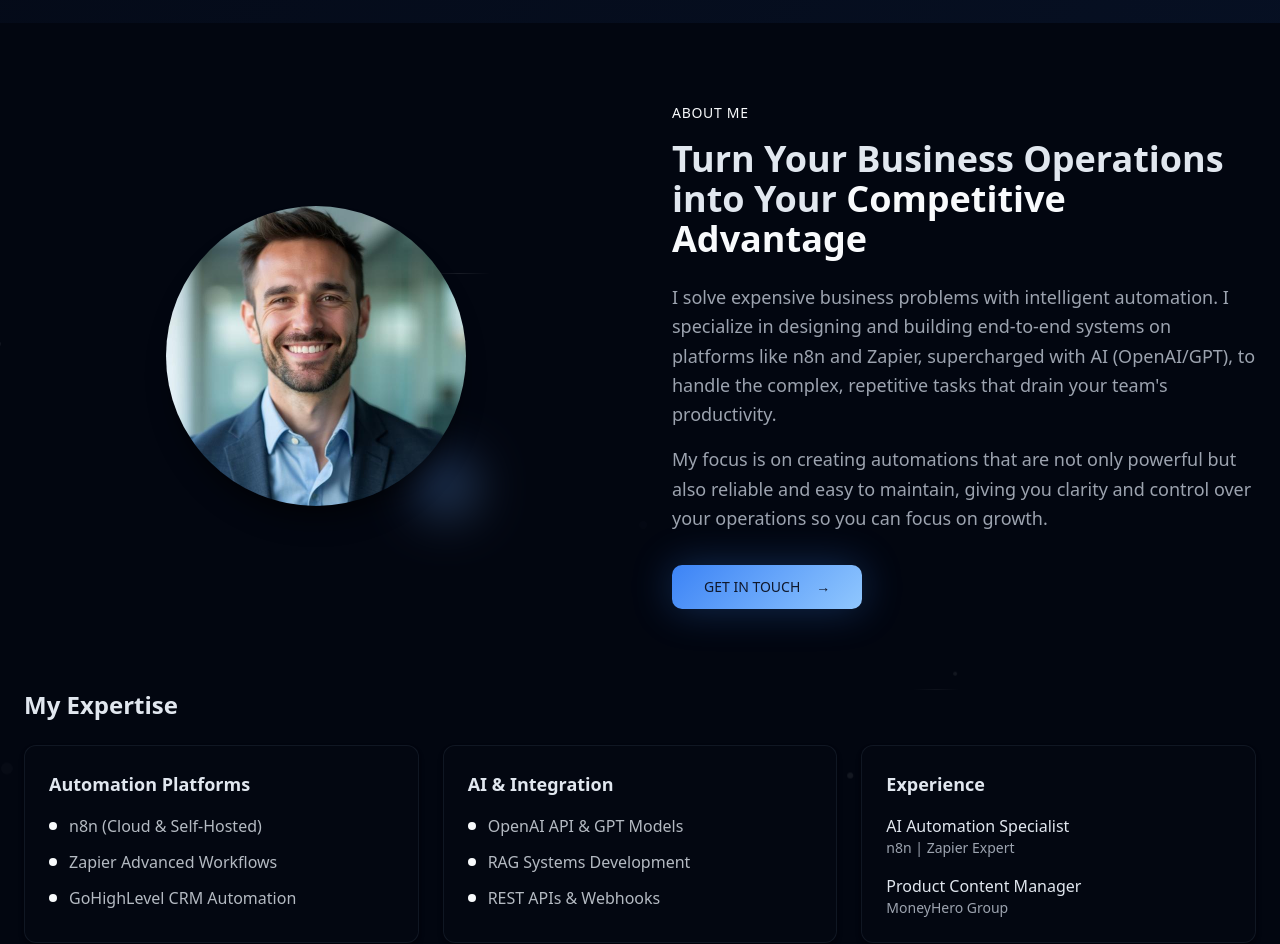
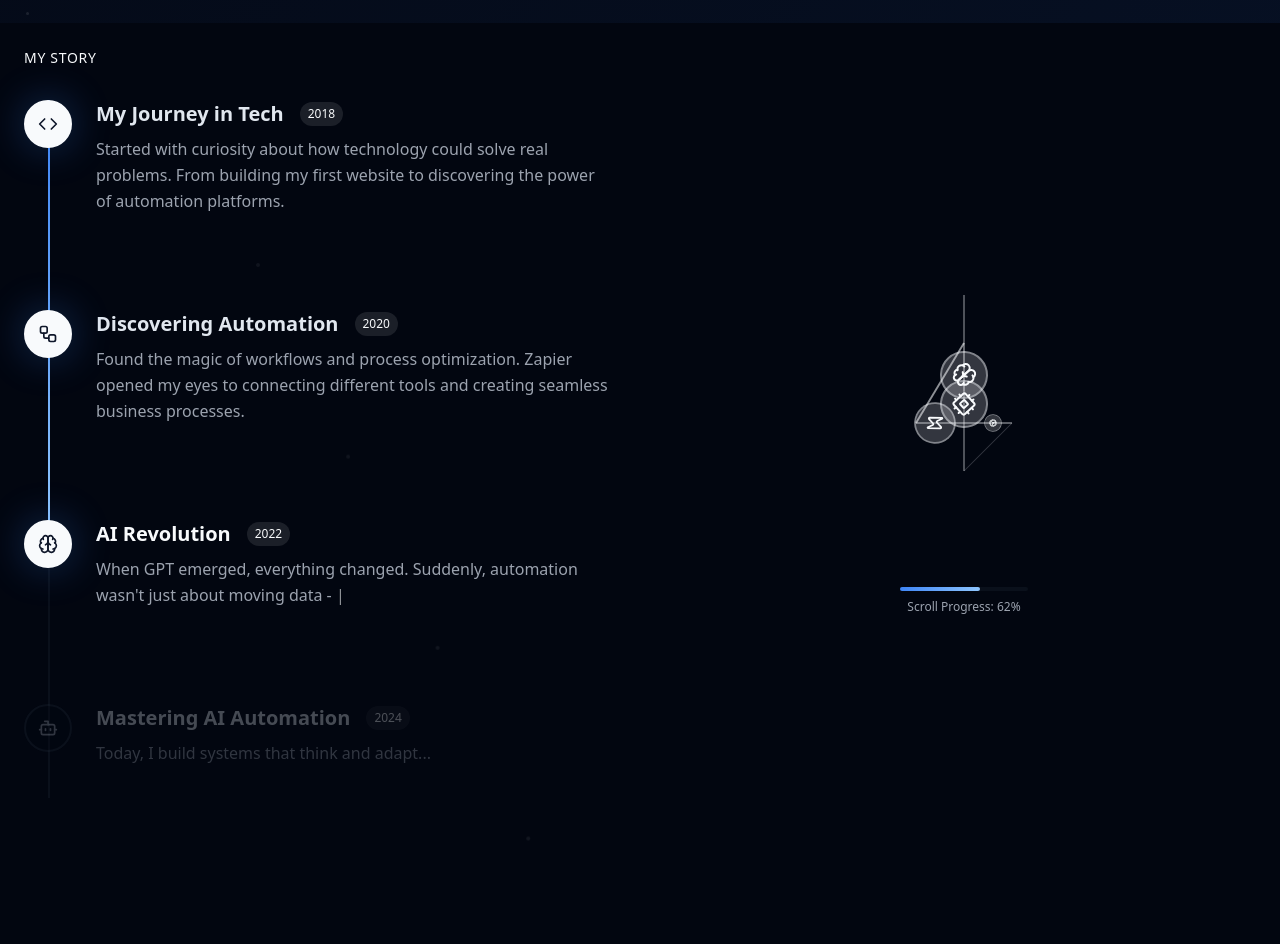
Before and after one commit to Erihaven/james-flows, a React (Vite) app: page / in a window 1280 px wide. Shown: the part 998-1942 px from the top of the page. Built offline with nearby package versions, Linux system fonts and the light colour scheme.

Commit message:
Add scrollytelling to About Me

```diff
--- a/src/components/About.tsx
+++ b/src/components/About.tsx
@@ -1,122 +1,356 @@
 import profileImage from "@/assets/profile-photo.jpg";
 import { Button } from "@/components/ui/button";
+import { useEffect, useState, useRef } from "react";
+import {
+  Cpu,
+  Bot,
+  Zap,
+  Cog,
+  Brain,
+  Workflow,
+  Code,
+  Lightbulb,
+  Target,
+  Rocket
+} from "lucide-react";
 
 const About = () => {
+  const [scrollProgress, setScrollProgress] = useState(0);
+  const [currentStage, setCurrentStage] = useState(0);
+  const [typewriterTexts, setTypewriterTexts] = useState({
+    stage1: '',
+    stage2: '',
+    stage3: '',
+    stage4: ''
+  });
+  const sectionRef = useRef<HTMLElement>(null);
+
+  const stories = [
+    {
+      title: "My Journey in Tech",
+      text: "Started with curiosity about how technology could solve real problems...",
+      fullText: "Started with curiosity about how technology could solve real problems. From building my first website to discovering the power of automation platforms.",
+      year: "2018",
+      icon: Code
+    },
+    {
+      title: "Discovering Automation",
+      text: "Found the magic of workflows and process optimization...",
+      fullText: "Found the magic of workflows and process optimization. Zapier opened my eyes to connecting different tools and creating seamless business processes.",
+      year: "2020",
+      icon: Workflow
+    },
+    {
+      title: "AI Revolution",
+      text: "When GPT emerged, everything changed...",
+      fullText: "When GPT emerged, everything changed. Suddenly, automation wasn't just about moving data - it was about intelligent decision-making and understanding context.",
+      year: "2022",
+      icon: Brain
+    },
+    {
+      title: "Mastering AI Automation",
+      text: "Today, I build systems that think and adapt...",
+      fullText: "Today, I build systems that think and adapt. Combining n8n, Zapier, and AI to create automation that doesn't just work - it evolves with your business.",
+      year: "2024",
+      icon: Bot
+    }
+  ];
+
+  const robotParts = [
+    { icon: Cpu, position: { x: 50, y: 40 }, delay: 0 },
+    { icon: Brain, position: { x: 50, y: 25 }, delay: 0.5 },
+    { icon: Zap, position: { x: 35, y: 50 }, delay: 1 },
+    { icon: Cog, position: { x: 65, y: 50 }, delay: 1.5 },
+    { icon: Target, position: { x: 50, y: 65 }, delay: 2 },
+    { icon: Rocket, position: { x: 50, y: 10 }, delay: 2.5 }
+  ];
+
+  const typewriterEffect = (text: string, speed: number = 50) => {
+    return new Promise<void>((resolve) => {
+      let i = 0;
+      const timer = setInterval(() => {
+        if (i < text.length) {
+          i++;
+        } else {
+          clearInterval(timer);
+          resolve();
+        }
+      }, speed);
+    });
+  };
+
+  useEffect(() => {
+    const handleScroll = () => {
+      if (!sectionRef.current) return;
+
+      const rect = sectionRef.current.getBoundingClientRect();
+      const sectionHeight = rect.height;
+      const windowHeight = window.innerHeight;
+
+      // Calculate progress based on how much of the section is visible
+      const progress = Math.max(0, Math.min(1,
+        (windowHeight - rect.top) / (sectionHeight + windowHeight)
+      ));
+
+      setScrollProgress(progress);
+
+      // Determine current stage based on progress
+      const stageIndex = Math.floor(progress * stories.length);
+      const clampedStage = Math.max(0, Math.min(stories.length - 1, stageIndex));
+
+      if (clampedStage !== currentStage) {
+        setCurrentStage(clampedStage);
+      }
+    };
+
+    window.addEventListener('scroll', handleScroll);
+    handleScroll(); // Initial call
+
+    return () => window.removeEventListener('scroll', handleScroll);
+  }, [currentStage, stories.length]);
+
+  // Typewriter effect for current stage
+  useEffect(() => {
+    if (currentStage >= 0 && currentStage < stories.length) {
+      const story = stories[currentStage];
+      const stageKey = `stage${currentStage + 1}` as keyof typeof typewriterTexts;
+
+      // Reset text and start typewriter
+      setTypewriterTexts(prev => ({ ...prev, [stageKey]: '' }));
+
+      let i = 0;
+      const timer = setInterval(() => {
+        if (i <= story.fullText.length) {
+          setTypewriterTexts(prev => ({
+            ...prev,
+            [stageKey]: story.fullText.slice(0, i)
+          }));
+          i++;
+        } else {
+          clearInterval(timer);
+        }
+      }, 30);
+
+      return () => clearInterval(timer);
+    }
+  }, [currentStage]);
+
   return (
-    <section id="about" className="py-20 bg-background/50 relative overflow-hidden">
-      {/* Animated Background Elements */}
+    <section
+      ref={sectionRef}
+      id="about"
+      className="min-h-[300vh] bg-background/50 relative overflow-hidden"
+    >
+      {/* Animated Background */}
       <div className="absolute inset-0 overflow-hidden pointer-events-none">
-        {/* Floating particles */}
-        <div className="absolute top-1/4 left-1/4 w-2 h-2 bg-primary/30 rounded-full animate-float-particles"></div>
-        <div className="absolute top-1/3 right-1/5 w-1 h-1 bg-primary/20 rounded-full animate-float-particles-slow"></div>
-        <div className="absolute bottom-1/4 left-1/5 w-3 h-3 bg-primary/15 rounded-full animate-float-particles-reverse"></div>
-        <div className="absolute top-3/4 right-1/3 w-1.5 h-1.5 bg-primary/25 rounded-full animate-float-particles"></div>
-        <div className="absolute top-1/2 left-1/2 w-2 h-2 bg-primary/10 rounded-full animate-float-particles-gentle"></div>
-        <div className="absolute bottom-1/3 right-1/4 w-1 h-1 bg-primary/20 rounded-full animate-float-particles-slow"></div>
+        {/* Floating particles with scroll parallax */}
+        {Array.from({ length: 12 }, (_, i) => (
+          <div
+            key={i}
+            className="absolute w-1 h-1 bg-primary/20 rounded-full animate-float-particles"
+            style={{
+              left: `${20 + (i * 7)}%`,
+              top: `${10 + (i * 8)}%`,
+              transform: `translateY(${scrollProgress * -100}px)`,
+              animationDelay: `${i * 0.3}s`,
+            }}
+          />
+        ))}
+      </div>
 
-        {/* Subtle connecting lines */}
-        <div className="absolute top-1/4 left-1/3 w-16 h-px bg-gradient-to-r from-transparent via-primary/20 to-transparent animate-pulse-line"></div>
-        <div className="absolute bottom-1/3 right-1/4 w-12 h-px bg-gradient-to-r from-transparent via-primary/15 to-transparent animate-pulse-line-reverse"></div>
-      </div>
-      <div className="max-w-7xl mx-auto px-6">
-        {/* About Section */}
-        <div className="grid md:grid-cols-2 gap-12 lg:gap-16 items-center mb-20">
-          {/* Profile Image */}
-          <div className="relative flex justify-center">
-            <div className="w-64 sm:w-72 lg:w-80 max-w-[300px] aspect-square mx-auto relative">
-              <div className="absolute inset-0 rounded-full overflow-hidden shadow-elevated">
-                <img
-                  src={profileImage}
-                  alt="James Eduard Sajol"
-                  className="w-full h-full object-cover"
-                />
+      {/* Sticky Content Container */}
+      <div className="sticky top-0 h-screen flex items-center">
+        <div className="max-w-7xl mx-auto px-6 w-full">
+          <div className="grid lg:grid-cols-2 gap-16 items-center">
+
+            {/* Left Side - Timeline and Story */}
+            <div className="space-y-8">
+              {/* Section Header */}
+              <div className="text-primary text-sm font-medium tracking-wider">
+                MY STORY
               </div>
 
-              {/* Decorative circle */}
-              <div className="absolute -z-10 top-6 right-6 w-[85%] h-[85%] rounded-full border-2 border-primary/20"></div>
-              <div className="absolute -z-10 -bottom-3 -right-3 w-16 h-16 bg-gradient-primary rounded-full opacity-60 blur-xl"></div>
+              {/* Timeline */}
+              <div className="relative">
+                {/* Timeline line */}
+                <div className="absolute left-6 top-0 w-0.5 h-full bg-border/30">
+                  <div
+                    className="w-full bg-gradient-primary transition-all duration-700"
+                    style={{
+                      height: `${(scrollProgress * 100)}%`,
+                      maxHeight: '100%'
+                    }}
+                  />
+                </div>
+
+                {/* Timeline items */}
+                <div className="space-y-16">
+                  {stories.map((story, index) => {
+                    const isActive = index <= currentStage;
+                    const isCurrent = index === currentStage;
+                    const IconComponent = story.icon;
+
+                    return (
+                      <div
+                        key={index}
+                        className={`relative flex items-start gap-6 transition-all duration-700 ${
+                          isActive ? 'opacity-100' : 'opacity-30'
+                        }`}
+                      >
+                        {/* Timeline node */}
+                        <div className={`relative z-10 w-12 h-12 rounded-full border-2 flex items-center justify-center transition-all duration-500 ${
+                          isActive
+                            ? 'bg-primary border-primary shadow-glow'
+                            : 'bg-background border-border'
+                        }`}>
+                          <IconComponent
+                            size={20}
+                            className={isActive ? 'text-primary-foreground' : 'text-muted-foreground'}
+                          />
+                        </div>
+
+                        {/* Content */}
+                        <div className="flex-1 pb-8">
+                          <div className="flex items-center gap-4 mb-2">
+                            <h3 className={`text-xl font-bold transition-colors duration-300 ${
+                              isCurrent ? 'text-primary' : 'text-foreground'
+                            }`}>
+                              {story.title}
+                            </h3>
+                            <span className="text-xs bg-primary/10 text-primary px-2 py-1 rounded-full">
+                              {story.year}
+                            </span>
+                          </div>
+
+                          {/* Typewriter text */}
+                          <p className="text-muted-foreground leading-relaxed">
+                            {isCurrent
+                              ? typewriterTexts[`stage${index + 1}` as keyof typeof typewriterTexts]
+                              : isActive ? story.fullText : story.text
+                            }
+                            {isCurrent && (
+                              <span className="animate-pulse text-primary">|</span>
+                            )}
+                          </p>
+                        </div>
+                      </div>
+                    );
+                  })}
+                </div>
+              </div>
             </div>
-          </div>
 
-          {/* About Content */}
-          <div className="space-y-6">
-            <div>
-              <div className="text-primary text-sm font-medium tracking-wider mb-4">ABOUT ME</div>
-              <h2 className="text-3xl lg:text-4xl font-bold mb-6">
-                Turn Your Business Operations into Your <span className="text-primary">Competitive Advantage</span>
-              </h2>
-              <div className="text-lg text-muted-foreground leading-relaxed mb-8 space-y-4">
-                <p>I solve expensive business problems with intelligent automation. I specialize in designing and building end-to-end systems on platforms like n8n and Zapier, supercharged with AI (OpenAI/GPT), to handle the complex, repetitive tasks that drain your team's productivity.</p>
+            {/* Right Side - Robot Assembly */}
+            <div className="relative h-96 flex items-center justify-center">
+              <div className="relative w-80 h-80">
+                {/* Robot Assembly Container */}
+                <div className="absolute inset-0 flex items-center justify-center">
+                  <div className="relative w-48 h-48">
+                    {robotParts.map((part, index) => {
+                      const IconComponent = part.icon;
+                      const shouldShow = scrollProgress > (part.delay / 3);
+                      const assemblyProgress = Math.max(0, (scrollProgress - part.delay / 3) * 3);
 
-                <p>My focus is on creating automations that are not only powerful but also reliable and easy to maintain, giving you clarity and control over your operations so you can focus on growth.</p>
+                      return (
+                        <div
+                          key={index}
+                          className={`absolute transition-all duration-1000 ${
+                            shouldShow ? 'opacity-100' : 'opacity-0'
+                          }`}
+                          style={{
+                            left: `${part.position.x}%`,
+                            top: `${part.position.y}%`,
+                            transform: `translate(-50%, -50%) scale(${Math.min(1, assemblyProgress)}) rotate(${(1 - assemblyProgress) * 360}deg)`,
+                          }}
+                        >
+                          <div className={`w-12 h-12 rounded-full flex items-center justify-center ${
+                            shouldShow
+                              ? 'bg-primary/20 border-2 border-primary/40 shadow-neural-glow'
+                              : 'bg-background border border-border'
+                          }`}>
+                            <IconComponent
+                              size={24}
+                              className={shouldShow ? 'text-primary' : 'text-muted-foreground'}
+                            />
+                          </div>
+                        </div>
+                      );
+                    })}
+
+                    {/* Central brain that appears last */}
+                    <div
+                      className={`absolute top-1/2 left-1/2 transform -translate-x-1/2 -translate-y-1/2 transition-all duration-1000 ${
+                        scrollProgress > 0.8 ? 'opacity-100 scale-100' : 'opacity-0 scale-0'
+                      }`}
+                    >
+                      <div className="w-16 h-16 rounded-full bg-gradient-primary flex items-center justify-center shadow-glow animate-pulse-gentle">
+                        <Bot size={32} className="text-primary-foreground" />
+                      </div>
+                    </div>
+                  </div>
+                </div>
+
+                {/* Connection lines between parts */}
+                <svg className="absolute inset-0 w-full h-full" xmlns="http://www.w3.org/2000/svg">
+                  {robotParts.slice(0, -1).map((part, index) => {
+                    const nextPart = robotParts[index + 1];
+                    const shouldShow = scrollProgress > 0.6;
+
+                    return (
+                      <line
+                        key={index}
+                        x1={`${part.position.x}%`}
+                        y1={`${part.position.y}%`}
+                        x2={`${nextPart.position.x}%`}
+                        y2={`${nextPart.position.y}%`}
+                        stroke="hsl(var(--primary))"
+                        strokeWidth="1"
+                        strokeOpacity={shouldShow ? "0.3" : "0"}
+                        className="transition-all duration-700 animate-neural-pulse"
+                        style={{ animationDelay: `${index * 0.2}s` }}
+                      />
+                    );
+                  })}
+                </svg>
               </div>
 
-              <Button
-                size="lg"
-                className="bg-gradient-primary hover:opacity-90 shadow-glow"
-                onClick={() => document.getElementById('contact')?.scrollIntoView({ behavior: 'smooth' })}
-              >
-                GET IN TOUCH
-                <span className="ml-2">→</span>
-              </Button>
+              {/* Progress indicator */}
+              <div className="absolute bottom-0 left-1/2 transform -translate-x-1/2">
+                <div className="text-xs text-muted-foreground text-center">
+                  <div className="w-32 h-1 bg-border/30 rounded-full mb-2">
+                    <div
+                      className="h-full bg-gradient-primary rounded-full transition-all duration-300"
+                      style={{ width: `${scrollProgress * 100}%` }}
+                    />
+                  </div>
+                  Scroll Progress: {Math.round(scrollProgress * 100)}%
+                </div>
+              </div>
             </div>
           </div>
         </div>
+      </div>
 
-        {/* Detailed About */}
-        <div className="space-y-6">
-          <h3 className="text-2xl font-bold text-foreground mb-6">My Expertise</h3>
-
-          <div className="grid md:grid-cols-3 gap-6 items-start">
-            <div className="bg-card p-6 rounded-xl shadow-card border border-border/50 hover:shadow-elevated transition-all duration-300 h-full flex flex-col">
-              <h4 className="text-lg font-semibold mb-4 text-foreground">Automation Platforms</h4>
-              <ul className="space-y-3 text-foreground/80 flex-grow">
-                <li className="flex items-center gap-3">
-                  <div className="w-2 h-2 bg-primary rounded-full flex-shrink-0"></div>
-                  n8n (Cloud & Self-Hosted)
-                </li>
-                <li className="flex items-center gap-3">
-                  <div className="w-2 h-2 bg-primary rounded-full flex-shrink-0"></div>
-                  Zapier Advanced Workflows
-                </li>
-                <li className="flex items-center gap-3">
-                  <div className="w-2 h-2 bg-primary rounded-full flex-shrink-0"></div>
-                  GoHighLevel CRM Automation
-                </li>
-              </ul>
-            </div>
-
-            <div className="bg-card p-6 rounded-xl shadow-card border border-border/50 hover:shadow-elevated transition-all duration-300 h-full flex flex-col">
-              <h4 className="text-lg font-semibold mb-4 text-foreground">AI & Integration</h4>
-              <ul className="space-y-3 text-foreground/80 flex-grow">
-                <li className="flex items-center gap-3">
-                  <div className="w-2 h-2 bg-primary rounded-full flex-shrink-0"></div>
-                  OpenAI API & GPT Models
-                </li>
-                <li className="flex items-center gap-3">
-                  <div className="w-2 h-2 bg-primary rounded-full flex-shrink-0"></div>
-                  RAG Systems Development
-                </li>
-                <li className="flex items-center gap-3">
-                  <div className="w-2 h-2 bg-primary rounded-full flex-shrink-0"></div>
-                  REST APIs & Webhooks
-                </li>
-              </ul>
-            </div>
-
-            <div className="bg-card p-6 rounded-xl shadow-card border border-border/50 hover:shadow-elevated transition-all duration-300 h-full flex flex-col">
-              <h4 className="text-lg font-semibold mb-4 text-foreground">Experience</h4>
-              <div className="space-y-4 flex-grow">
-                <div>
-                  <h5 className="font-medium text-foreground">AI Automation Specialist</h5>
-                  <p className="text-sm text-muted-foreground">n8n | Zapier Expert</p>
-                </div>
-                <div>
-                  <h5 className="font-medium text-foreground">Product Content Manager</h5>
-                  <p className="text-sm text-muted-foreground">MoneyHero Group</p>
-                </div>
-              </div>
-            </div>
+      {/* Bottom section with CTA */}
+      <div className="absolute bottom-0 w-full py-20 bg-gradient-to-t from-background to-transparent">
+        <div className="max-w-4xl mx-auto px-6 text-center">
+          <div className={`transition-opacity duration-1000 ${
+            scrollProgress > 0.9 ? 'opacity-100' : 'opacity-0'
+          }`}>
+            <h2 className="text-3xl lg:text-4xl font-bold mb-6">
+              Ready to <span className="text-primary">Automate Your Success?</span>
+            </h2>
+            <p className="text-lg text-muted-foreground mb-8 max-w-2xl mx-auto">
+              Let's transform your business operations with intelligent automation that works around the clock.
+            </p>
+            <Button
+              size="lg"
+              className="bg-gradient-primary hover:opacity-90 shadow-glow"
+              onClick={() => document.getElementById('contact')?.scrollIntoView({ behavior: 'smooth' })}
+            >
+              START YOUR AUTOMATION JOURNEY
+              <Rocket className="ml-2 h-5 w-5" />
+            </Button>
           </div>
         </div>
       </div>
--- a/src/index.css
+++ b/src/index.css
@@ -455,6 +455,43 @@ All colors MUST be HSL.
     }
   }
 
+  /* Scrollytelling Timeline Animations */
+  @keyframes typewriter-cursor {
+    0%, 50% { opacity: 1; }
+    51%, 100% { opacity: 0; }
+  }
+
+  @keyframes timeline-progress {
+    from { height: 0%; }
+    to { height: 100%; }
+  }
+
+  @keyframes robot-assemble {
+    0% {
+      transform: translate(-50%, -50%) scale(0) rotate(360deg);
+      opacity: 0;
+    }
+    50% {
+      transform: translate(-50%, -50%) scale(0.7) rotate(180deg);
+      opacity: 0.7;
+    }
+    100% {
+      transform: translate(-50%, -50%) scale(1) rotate(0deg);
+      opacity: 1;
+    }
+  }
+
+  @keyframes story-reveal {
+    0% {
+      opacity: 0;
+      transform: translateY(20px);
+    }
+    100% {
+      opacity: 1;
+      transform: translateY(0);
+    }
+  }
+
   /* Animation Classes */
   .animate-float-gentle {
     animation: float-gentle 8s ease-in-out infinite;
@@ -595,4 +632,20 @@ All colors MUST be HSL.
   .animate-neural-pulse {
     animation: neural-pulse 2s ease-in-out infinite;
   }
+
+  .animate-typewriter-cursor {
+    animation: typewriter-cursor 1s infinite;
+  }
+
+  .animate-timeline-progress {
+    animation: timeline-progress 0.7s ease-out forwards;
+  }
+
+  .animate-robot-assemble {
+    animation: robot-assemble 1s ease-out forwards;
+  }
+
+  .animate-story-reveal {
+    animation: story-reveal 0.5s ease-out forwards;
+  }
 }
```
